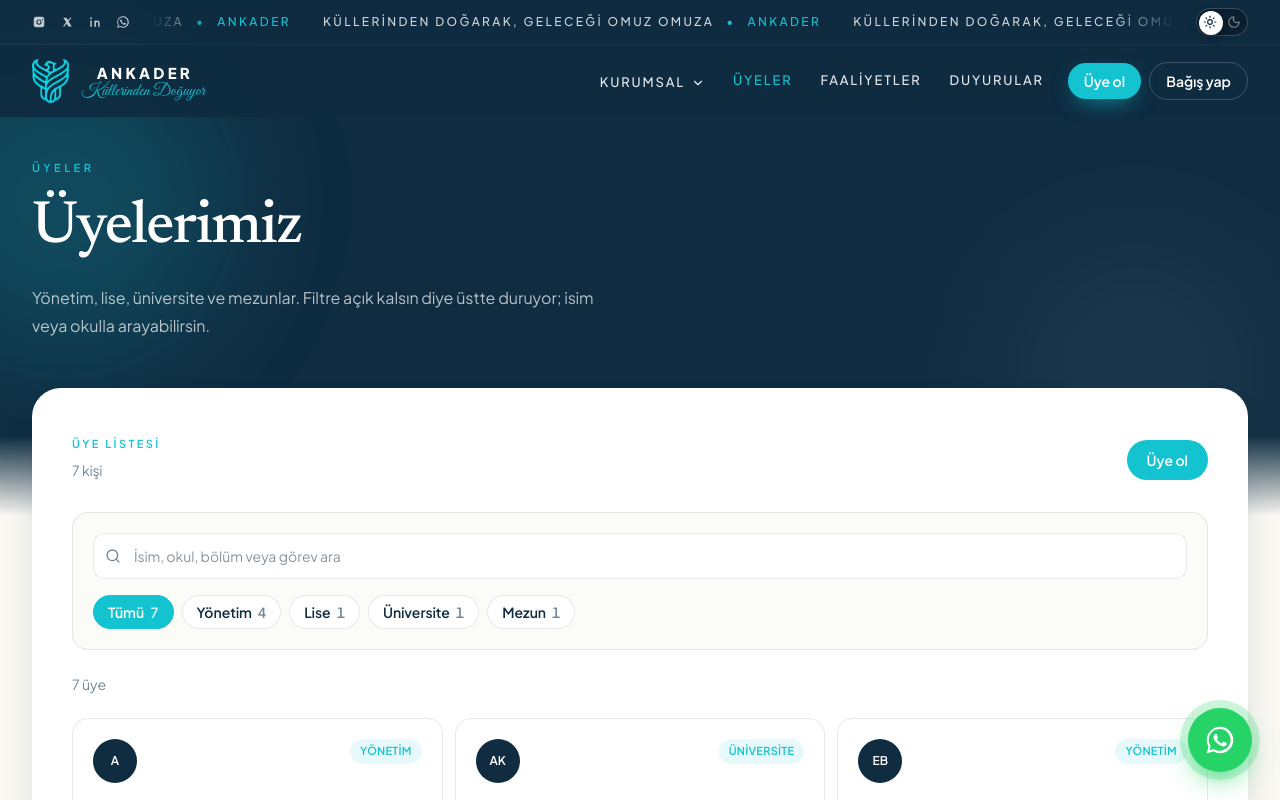
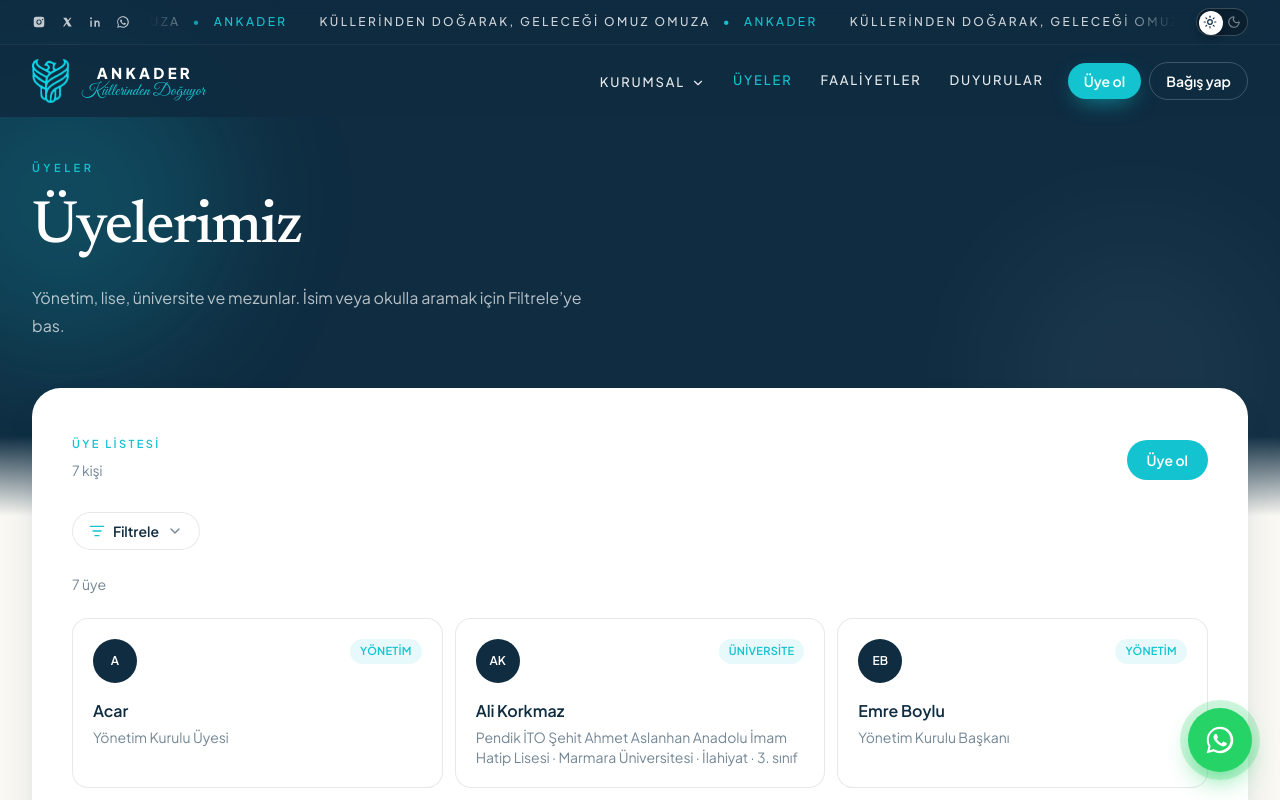
Before and after one commit to omerekin34/ankader, a Next.js app in the folder ankader-site/: page /uyeler in a window 1280 px wide. Shown: the top 800 px of the page. Built offline with nearby package versions, Linux system fonts and the light colour scheme.

Commit message:
ankader6

```diff
--- a/ankader-site/app/faaliyetler/page.tsx
+++ b/ankader-site/app/faaliyetler/page.tsx
@@ -27,7 +27,7 @@ export default async function FaaliyetlerPage({
         <PageHero
           eyebrow="Faaliyetler"
           title="Hafızamızdan kareler"
-          text="Birlikte geçirilen zamanlardan fotoğraflar. Etiketlere tıklayarak buluşma, mezuniyet, vefa ve ziyaretleri ayırabilirsin."
+          text="Birlikte geçirilen zamanlardan fotoğraflar. Ayırmak istersen Filtrele ile etiketleri aç."
         />
 
         <section className="relative z-10 -mt-20 px-5 pb-16 sm:-mt-24 sm:px-8">
--- a/ankader-site/app/uyeler/page.tsx
+++ b/ankader-site/app/uyeler/page.tsx
@@ -24,7 +24,7 @@ export default async function UyelerPage() {
         <PageHero
           eyebrow="Üyeler"
           title="Üyelerimiz"
-          text="Yönetim, lise, üniversite ve mezunlar. Filtre açık kalsın diye üstte duruyor; isim veya okulla arayabilirsin."
+          text="Yönetim, lise, üniversite ve mezunlar. İsim veya okulla aramak için Filtrele’ye bas."
         />
 
         <section className="relative z-10 -mt-28 px-5 pb-24 sm:-mt-32 sm:px-8">
--- a/ankader-site/components/DuyurularBoard.tsx
+++ b/ankader-site/components/DuyurularBoard.tsx
@@ -1,6 +1,7 @@
 "use client";
 
 import { POST_TAGS } from "@/lib/site-types";
+import FilterPanel from "@/components/FilterPanel";
 import { ArrowRight, Bell, Search } from "lucide-react";
 import { useMemo, useState } from "react";
 
@@ -44,6 +45,7 @@ export default function DuyurularBoard({
 
   return (
     <div>
+      <FilterPanel active={tag !== "Tümü" || Boolean(query.trim())}>
         <div className="rounded-2xl border border-secondary/10 bg-background/60 p-4 sm:p-5">
           <label className="relative block">
             <Search className="pointer-events-none absolute top-1/2 left-3 size-4 -translate-y-1/2 text-accent" aria-hidden />
@@ -79,6 +81,7 @@ export default function DuyurularBoard({
             })}
           </div>
         </div>
+      </FilterPanel>
 
       <p className="mt-6 text-sm text-accent">
         {visible.length} duyuru
--- /dev/null
+++ b/ankader-site/components/FilterPanel.tsx
@@ -0,0 +1,33 @@
+"use client";
+
+import { ChevronDown, ListFilter } from "lucide-react";
+import { useState } from "react";
+
+export default function FilterPanel({
+  children,
+  active = false,
+  defaultOpen = false,
+}: {
+  children: React.ReactNode;
+  active?: boolean;
+  defaultOpen?: boolean;
+}) {
+  const [open, setOpen] = useState(defaultOpen);
+
+  return (
+    <div>
+      <button
+        type="button"
+        aria-expanded={open}
+        onClick={() => setOpen((value) => !value)}
+        className="inline-flex items-center gap-2 rounded-full border border-secondary/10 bg-white px-4 py-2 text-sm font-semibold transition hover:border-primary/40 dark:border-white/15 dark:bg-white/10 dark:text-white"
+      >
+        <ListFilter className="size-4 text-primary" aria-hidden />
+        Filtrele
+        {active ? <span className="size-1.5 rounded-full bg-primary" aria-hidden /> : null}
+        <ChevronDown className={`size-4 text-accent transition ${open ? "rotate-180" : ""}`} aria-hidden />
+      </button>
+      {open ? <div className="mt-4">{children}</div> : null}
+    </div>
+  );
+}
--- a/ankader-site/components/HafizaGallery.tsx
+++ b/ankader-site/components/HafizaGallery.tsx
@@ -1,5 +1,6 @@
 "use client";
 
+import FilterPanel from "@/components/FilterPanel";
 import { hafizaItems, hafizaTags, type HafizaTag } from "@/lib/hafiza";
 import Image from "next/image";
 import { useMemo, useState } from "react";
@@ -26,6 +27,7 @@ export default function HafizaGallery({
   return (
     <div>
       {!preview && (
+        <FilterPanel active={tag !== "Tümü"} defaultOpen={isTag(initialTag)}>
           <div className="flex flex-wrap gap-2" role="tablist" aria-label="Faaliyet etiketleri">
             {(["Tümü", ...hafizaTags] as const).map((item) => {
               const active = tag === item;
@@ -47,6 +49,7 @@ export default function HafizaGallery({
               );
             })}
           </div>
+        </FilterPanel>
       )}
 
       <div className={`${preview ? "" : "mt-8"} grid gap-6 sm:grid-cols-2 lg:grid-cols-3`}>
--- a/ankader-site/components/MembersDirectory.tsx
+++ b/ankader-site/components/MembersDirectory.tsx
@@ -1,5 +1,6 @@
 "use client";
 
+import FilterPanel from "@/components/FilterPanel";
 import { memberFilters, type MemberFilter, type PublicMember } from "@/lib/public-members";
 import { Search } from "lucide-react";
 import { useMemo, useState } from "react";
@@ -31,6 +32,7 @@ export default function MembersDirectory({ members }: { members: PublicMember[]
 
   return (
     <div>
+      <FilterPanel active={group !== "Tümü" || Boolean(query.trim())}>
         <div className="rounded-2xl border border-secondary/10 bg-background/60 p-4 sm:p-5">
           <label className="relative block">
             <Search className="pointer-events-none absolute top-1/2 left-3 size-4 -translate-y-1/2 text-accent" aria-hidden />
@@ -65,6 +67,7 @@ export default function MembersDirectory({ members }: { members: PublicMember[]
             })}
           </div>
         </div>
+      </FilterPanel>
 
       <p className="mt-6 text-sm text-accent">
         {visible.length} üye
--- a/ankader-site/components/SiteChrome.tsx
+++ b/ankader-site/components/SiteChrome.tsx
@@ -36,7 +36,7 @@ const SOCIAL = {
 export const kurumsalLinks = [
   { href: "/hakkimizda", label: "Hakkımızda" },
   { href: "/tuzuk", label: "Tüzük" },
-  { href: "/yonetim", label: "Ekip" },
+  { href: "/yonetim", label: "Yönetim" },
   { href: "/iletisim", label: "İletişim" },
 ];
 
```
Lines whose indentation alone changed are shown as unchanged.
